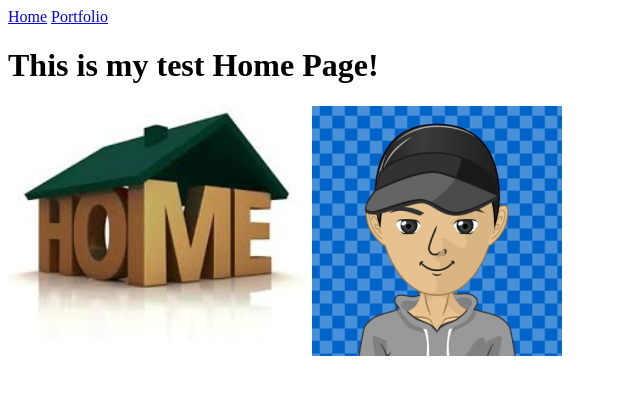
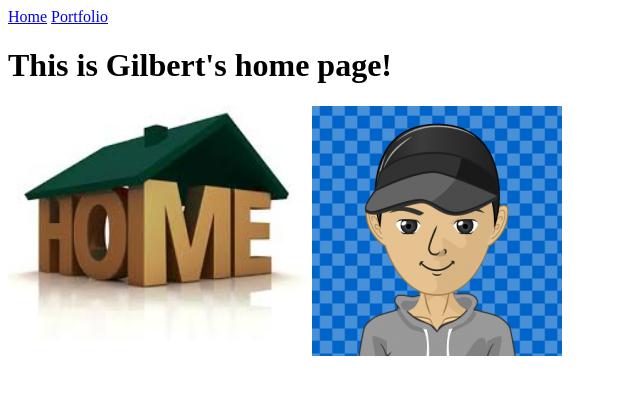
Before and after one commit to GEnciso1/GEnciso1github.io, a plain HTML site: page index.html in a window 1280 px wide. Shown: the whole page, without its empty margins (0-640 px from the left). Drawn offline with Linux system fonts and the light colour scheme; files whose address does not match are found by name.

Commit message:
Update index.html

```diff
--- a/index.html
+++ b/index.html
@@ -7,7 +7,7 @@
 	<body>
 		<a href="index.html">Home</a>
 		<a href="portfolio.html">Portfolio</a>
-		<h1>This is my test Home Page!</h1>
+		<h1>This is Gilbert's home page!</h1>
 		<img src="images/home.jpg" height="250">
 		<img src="photo3.png" height="250">
 	</body>
```
